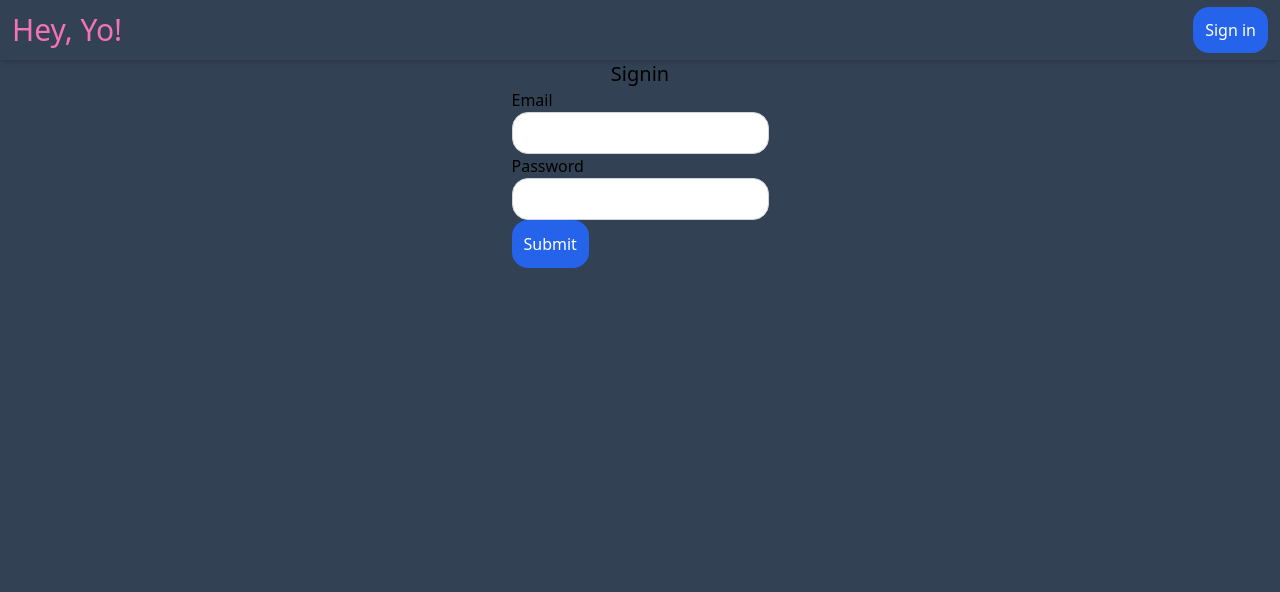
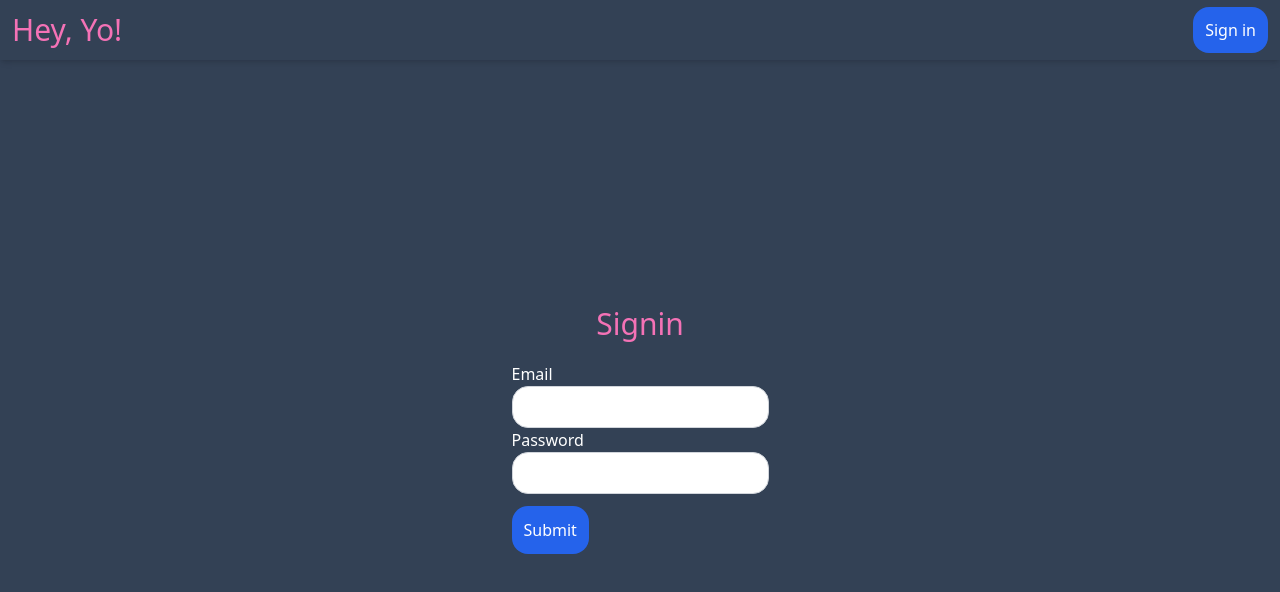
Before and after one commit to alxgrg/hey-yo-chat, a Next.js app: page /signin in a window 1280 px wide. Shown: the top 592 px of the page. Built offline with nearby package versions, Linux system fonts and the light colour scheme; no server answers.

Commit message:
Adjust signin/signup form styles

```diff
--- a/components/auth/signin-form.tsx
+++ b/components/auth/signin-form.tsx
@@ -30,7 +30,7 @@
   };
 
   return (
-    <form className='flex flex-col' onSubmit={handleSignin}>
+    <form className='flex flex-col gap-3' onSubmit={handleSignin}>
       <div>
         <div>
           <label htmlFor='email'>Email</label>
--- a/components/auth/signup-form.tsx
+++ b/components/auth/signup-form.tsx
@@ -91,7 +91,7 @@
   };
 
   return (
-    <form className='flex flex-col' onSubmit={handleSignup}>
+    <form className='flex flex-col gap-3' onSubmit={handleSignup}>
       <div>
         <div>
           <label htmlFor='username'>username</label>
--- a/pages/signin.tsx
+++ b/pages/signin.tsx
@@ -35,8 +35,8 @@
     }
   };
   return (
-    <div className='flex flex-col items-center justify-center'>
-      <h1 className='text-xl'>Signin</h1>
+    <div className='flex flex-col items-center justify-center text-white h-[calc(100vh-60px)] gap-5'>
+      <h1 className='text-3xl text-pink-400'>Signin</h1>
       <SigninForm
         onSignin={handleSignin}
         onChangeEmail={onChangeEmail}
--- a/pages/signup.tsx
+++ b/pages/signup.tsx
@@ -35,8 +35,8 @@
     }
   };
   return (
-    <div className='flex flex-col items-center justify-center'>
-      <h1 className='text-xl'>Signup</h1>
+    <div className='flex flex-col items-center justify-center gap-4 text-gray-200'>
+      <h1 className='text-3xl text-pink-400'>Signup</h1>
       <SignupForm
         onSignup={handleSignup}
         onChangeEmail={onChangeEmail}
```
